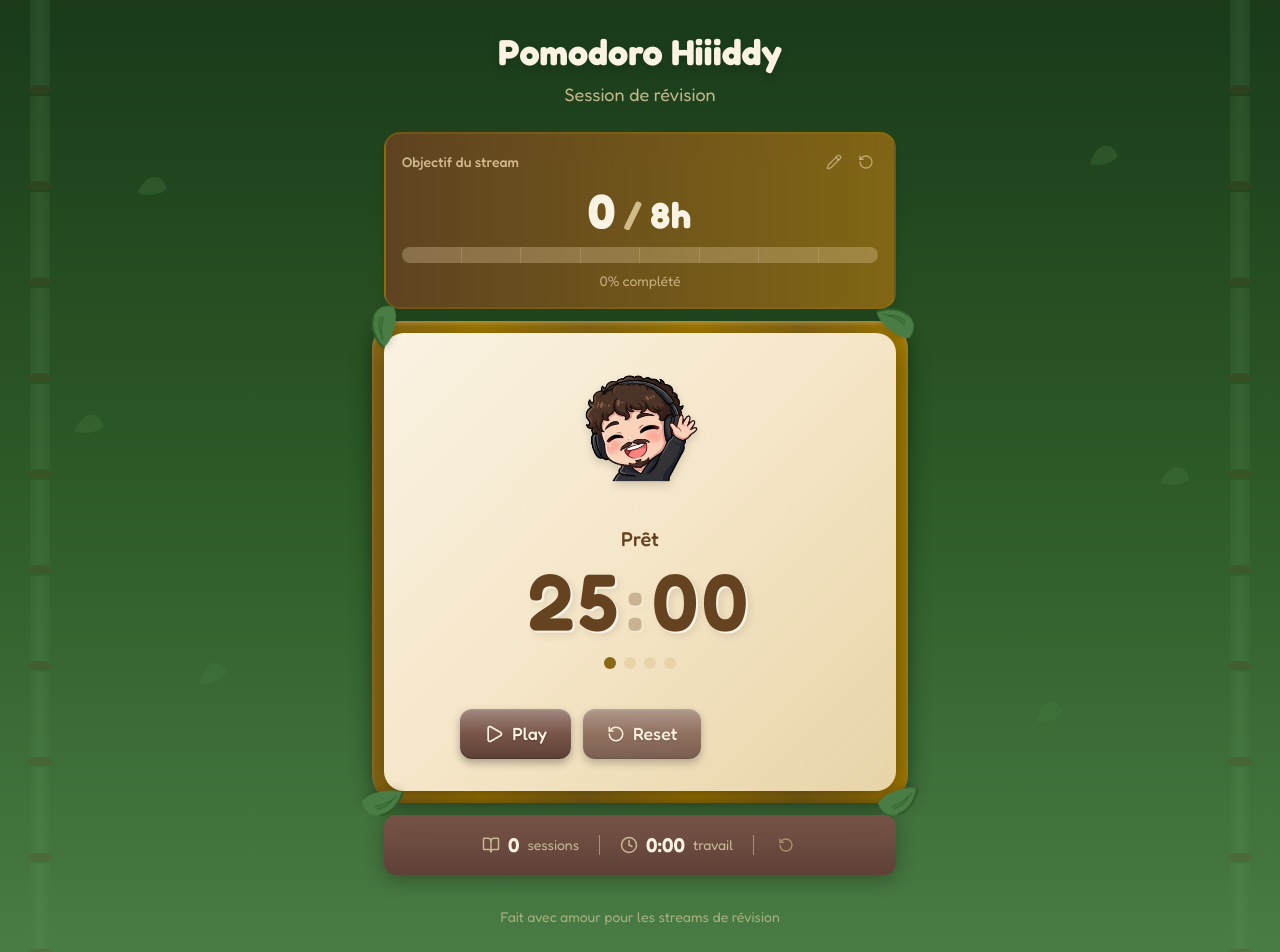
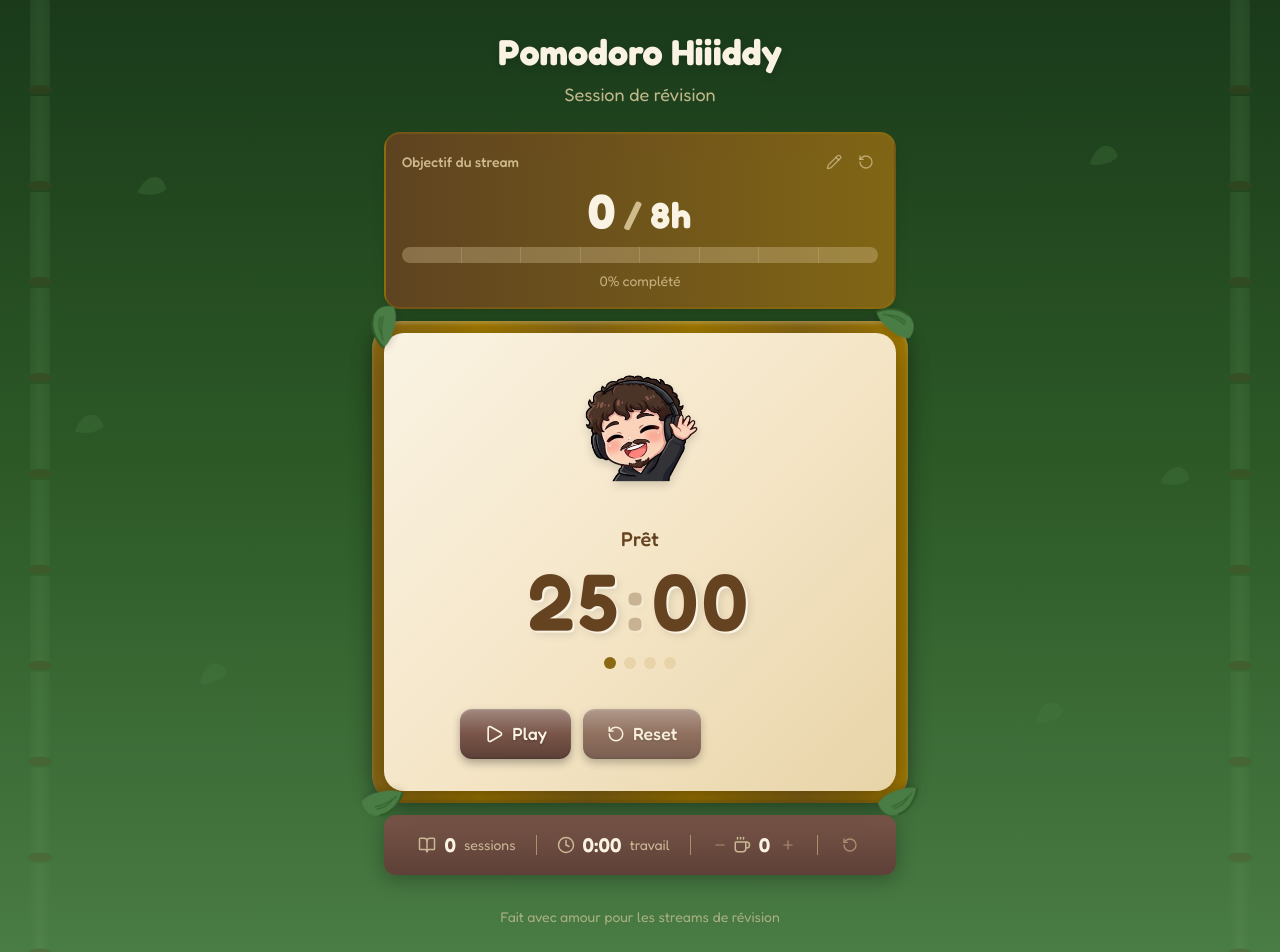
Before and after one commit to SweathX/Pomodoro-Hiiiddy, a Next.js app: page / in a window 1280 px wide. Shown: the top 952 px of the page. Built offline with nearby package versions, Linux system fonts and the light colour scheme.

Commit message:
feat: add coffee counter to Stats

```diff
--- a/src/components/Stats.tsx
+++ b/src/components/Stats.tsx
@@ -2,12 +2,15 @@
 
 import { motion } from 'framer-motion';
 import { useTimerStore } from '@/stores/timerStore';
-import { BookOpen, Clock, RotateCcw } from 'lucide-react';
+import { BookOpen, Clock, Coffee, Plus, Minus, RotateCcw } from 'lucide-react';
 
 export function Stats() {
   const sessionsToday = useTimerStore((state) => state.stats.sessionsToday);
   const totalWorkTimeToday = useTimerStore((state) => state.stats.totalWorkTimeToday);
+  const coffeeCount = useTimerStore((state) => state.stats.coffeeCount);
   const resetStats = useTimerStore((state) => state.resetStats);
+  const incrementCoffee = useTimerStore((state) => state.incrementCoffee);
+  const decrementCoffee = useTimerStore((state) => state.decrementCoffee);
 
   const formatTime = (seconds: number) => {
     const hours = Math.floor(seconds / 3600);
@@ -61,6 +64,38 @@ export function Stats() {
       {/* Separator */}
       <div className="w-px h-5" style={{ background: '#a89070' }} />
 
+      {/* Coffee counter */}
+      <div className="flex items-center gap-1">
+        <button
+          type="button"
+          onClick={decrementCoffee}
+          className="hover:text-cream-light transition-colors p-0.5 rounded"
+          style={{ color: '#a89070' }}
+        >
+          <Minus size={14} />
+        </button>
+        <Coffee size={18} style={{ color: '#c9b896' }} />
+        <motion.span
+          key={coffeeCount}
+          initial={{ scale: 1.1 }}
+          animate={{ scale: 1 }}
+          className="text-xl font-semibold text-cream-light min-w-[20px] text-center"
+        >
+          {coffeeCount}
+        </motion.span>
+        <button
+          type="button"
+          onClick={incrementCoffee}
+          className="hover:text-cream-light transition-colors p-0.5 rounded"
+          style={{ color: '#a89070' }}
+        >
+          <Plus size={14} />
+        </button>
+      </div>
+
+      {/* Separator */}
+      <div className="w-px h-5" style={{ background: '#a89070' }} />
+
       {/* Reset button */}
       <button
         type="button"
--- a/src/stores/timerStore.ts
+++ b/src/stores/timerStore.ts
@@ -14,6 +14,7 @@ interface TimerConfig {
 interface Stats {
   sessionsToday: number;
   totalWorkTimeToday: number;
+  coffeeCount: number;
   lastResetDate: string;
 }
 
@@ -40,6 +41,8 @@ interface TimerState {
   setMode: (mode: TimerMode) => void;
   updateConfig: (config: Partial<TimerConfig>) => void;
   resetStats: () => void;
+  incrementCoffee: () => void;
+  decrementCoffee: () => void;
   setObjective: (hours: number) => void;
   toggleObjective: () => void;
   resetObjective: () => void;
@@ -60,6 +63,7 @@ const checkAndResetDailyStats = (stats: Stats): Stats => {
     return {
       sessionsToday: 0,
       totalWorkTimeToday: 0,
+      coffeeCount: 0,
       lastResetDate: today,
     };
   }
@@ -77,6 +81,7 @@ export const useTimerStore = create<TimerState>()(
       stats: {
         sessionsToday: 0,
         totalWorkTimeToday: 0,
+        coffeeCount: 0,
         lastResetDate: getToday(),
       },
       objective: {
@@ -222,7 +227,28 @@ export const useTimerStore = create<TimerState>()(
           stats: {
             sessionsToday: 0,
             totalWorkTimeToday: 0,
+            coffeeCount: 0,
             lastResetDate: getToday(),
+          },
+        });
+      },
+
+      incrementCoffee: () => {
+        const state = get();
+        set({
+          stats: {
+            ...state.stats,
+            coffeeCount: state.stats.coffeeCount + 1,
+          },
+        });
+      },
+
+      decrementCoffee: () => {
+        const state = get();
+        set({
+          stats: {
+            ...state.stats,
+            coffeeCount: Math.max(0, state.stats.coffeeCount - 1),
           },
         });
       },
@@ -255,6 +281,7 @@ export const useTimerStore = create<TimerState>()(
           stats: {
             sessionsToday: 0,
             totalWorkTimeToday: 0,
+            coffeeCount: 0,
             lastResetDate: getToday(),
           },
         });
```
